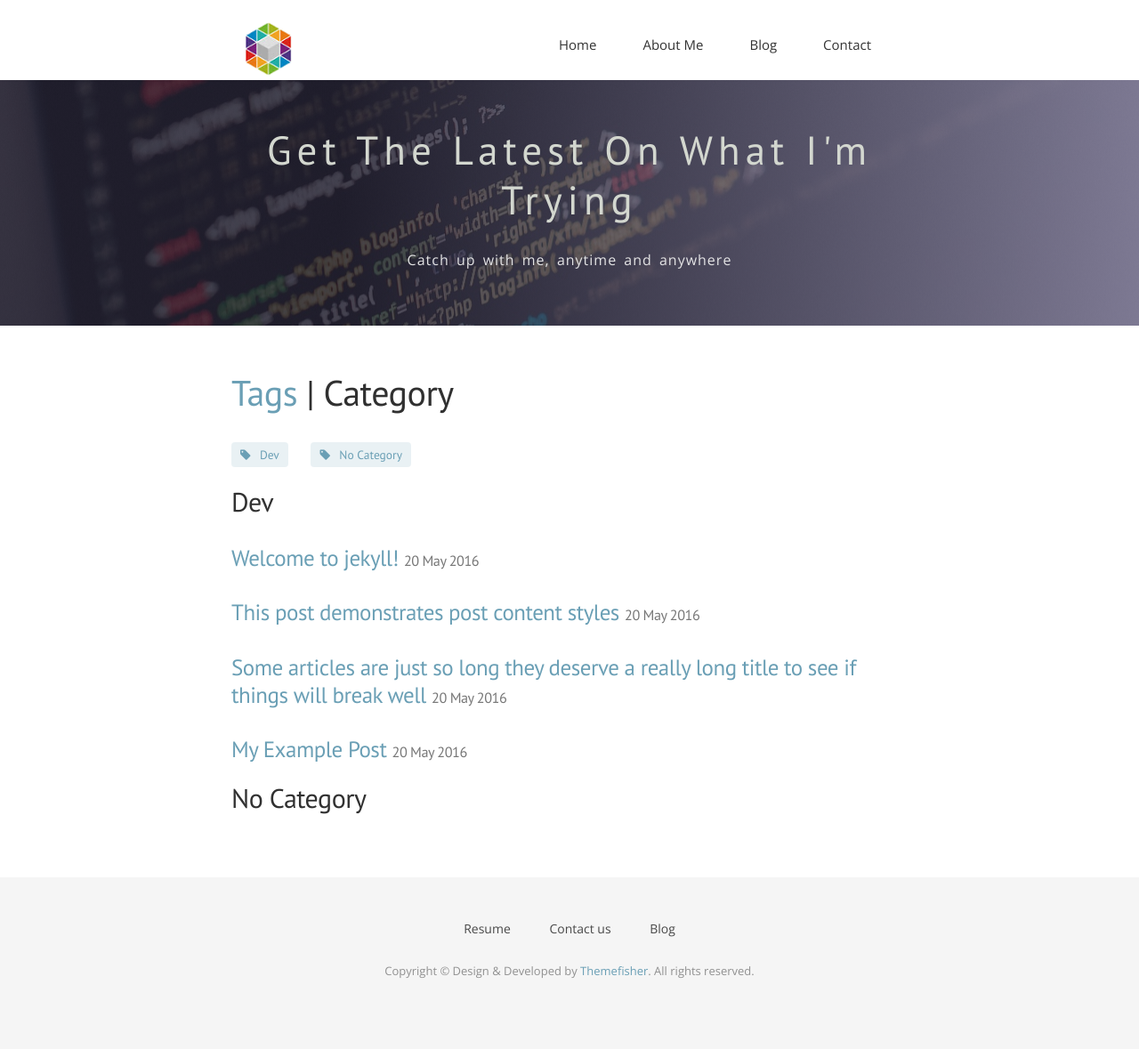
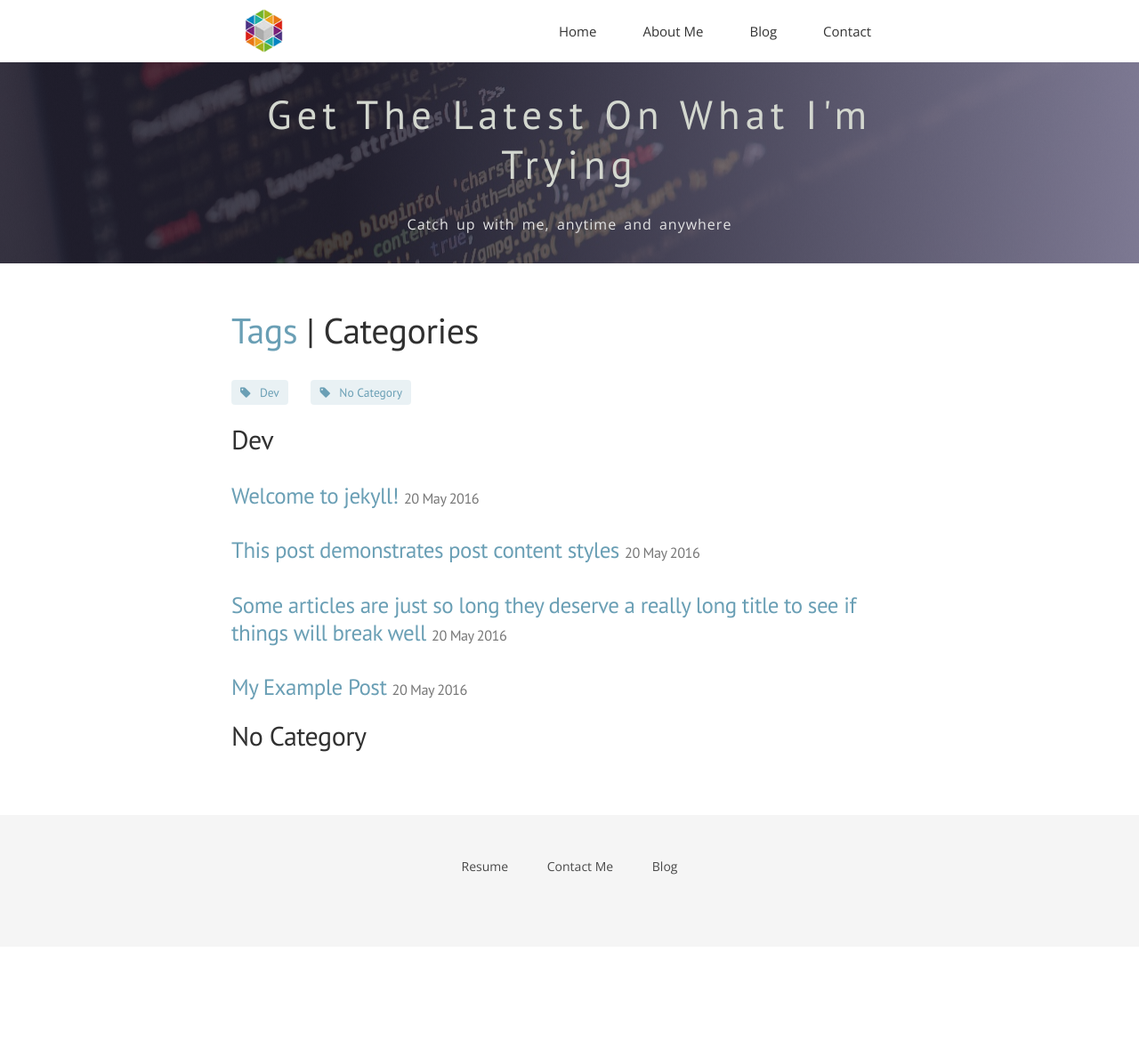
Before and after one commit to adriano-fonseca/adriano-fonseca.github.io, a Jekyll site: the page built from blog/category.html, in a window 1280 px wide. Shown: the whole page at 89% size. Built offline with Jekyll 4.4.1, drawn with Linux system fonts in a browser that asks for light colours; nearby versions of some CDN libraries; some web fonts are replaced; after the commit the page ends 1064 px from its top, so only the background shows below that.

Commit message:
Adjusting layout.

```diff
--- a/_includes/footer.html
+++ b/_includes/footer.html
@@ -6,11 +6,10 @@
         <div class="footer-manu">
           <ul>
             <li><a href="{{ site.baseurl }}/me">Resume</a></li>
-            <li><a href="{{ site.baseurl }}/contact">Contact us</a></li>
+            <li><a href="{{ site.baseurl }}/contact">Contact Me</a></li>
             <li><a href="{{ site.baseurl }}/blog/category/">Blog</a></li>
           </ul>
         </div>
-        <p>Copyright &copy; Design &amp; Developed by <a href="http://www.themefisher.com">Themefisher</a>. All rights reserved.</p>
       </div>
     </div>
   </div>
--- a/blog/category.html
+++ b/blog/category.html
@@ -1,6 +1,6 @@
 ---
 layout:   page
-title:    Category
+title:    Categories
 ---
 {% comment%}
 Here we generate all the categories.
--- a/css/airspace.css
+++ b/css/airspace.css
@@ -26,9 +26,12 @@ h6 {
   font-family: 'Roboto', sans-serif;
 }
 
+
 .fa {
 	color: #2e3436;
 }
+
+
 h2 {
   font-size: 30px;
   font-weight: 400;
@@ -70,7 +73,7 @@ a:active {
 --*/
 header {
   background: #fff;
-  padding: 20px 0;
+  padding: 5px 0 15px;
 }
 header .navbar {
   margin-bottom: 0px;
@@ -365,8 +368,8 @@ font header .navbar-default .navbar-nav li a:hover {
 #section-header {
   background: url("../img/slider_bg_blog.jpg") no-repeat;
   background-size: cover;
-  padding-top: 50px;
-  padding-bottom: 40px;
+  padding-top: 30px;
+  padding-bottom: 10px;
   position: relative;
   background-attachment: fixed;
 }
@@ -707,8 +710,8 @@ font header .navbar-default .navbar-nav li a:hover {
 	contact-form Start
 --*/
 #contact-form {
-  padding-top: 70px;
-  padding-bottom: 35px;
+  padding-top: 50px;
+  padding-bottom: 20px;
 }
 #contact-form .block form .form-group {
   padding-bottom: 15px;
--- a/public/css/main.css
+++ b/public/css/main.css
@@ -377,7 +377,7 @@ a.pagination-item:hover {
 		max-width: 32rem
 	}
 	.container.content {
-		padding-top: 6.5rem
+		padding-top: 3rem
 	}
 }
 
```
Also changed, not shown: favicon.ico, img/logo.png.
